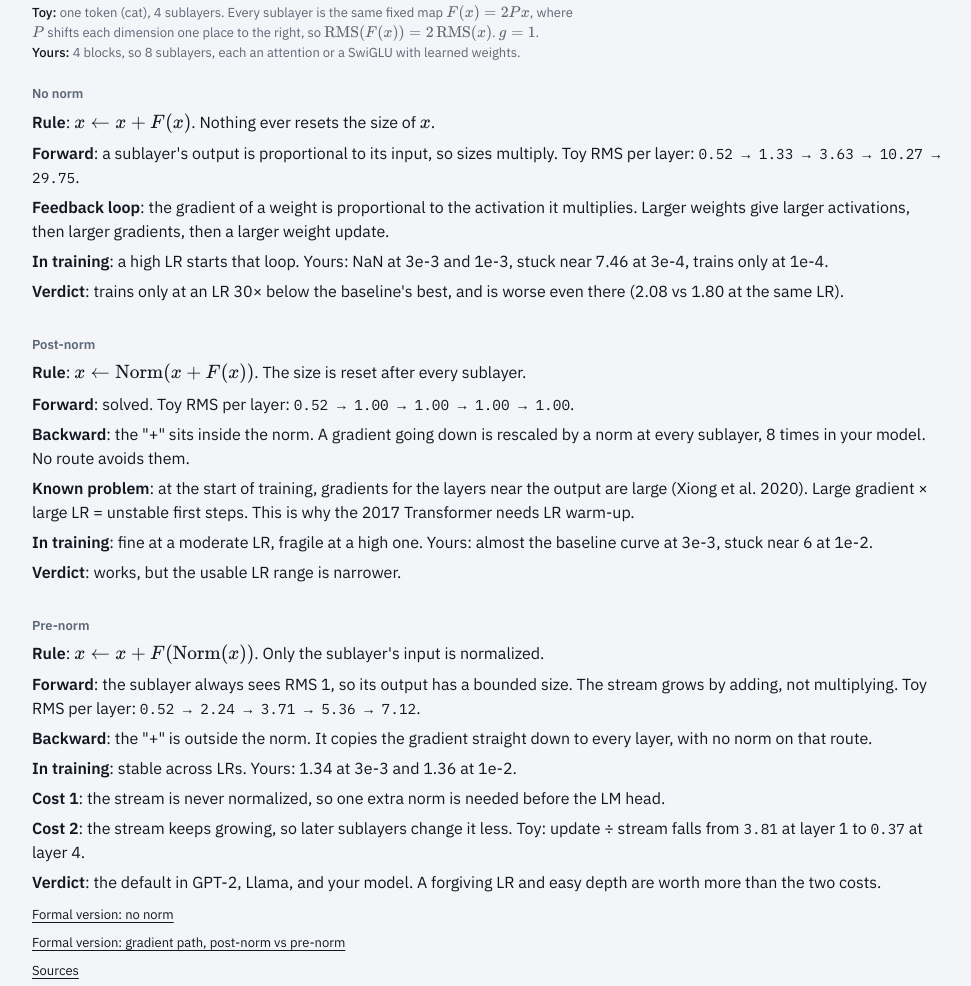
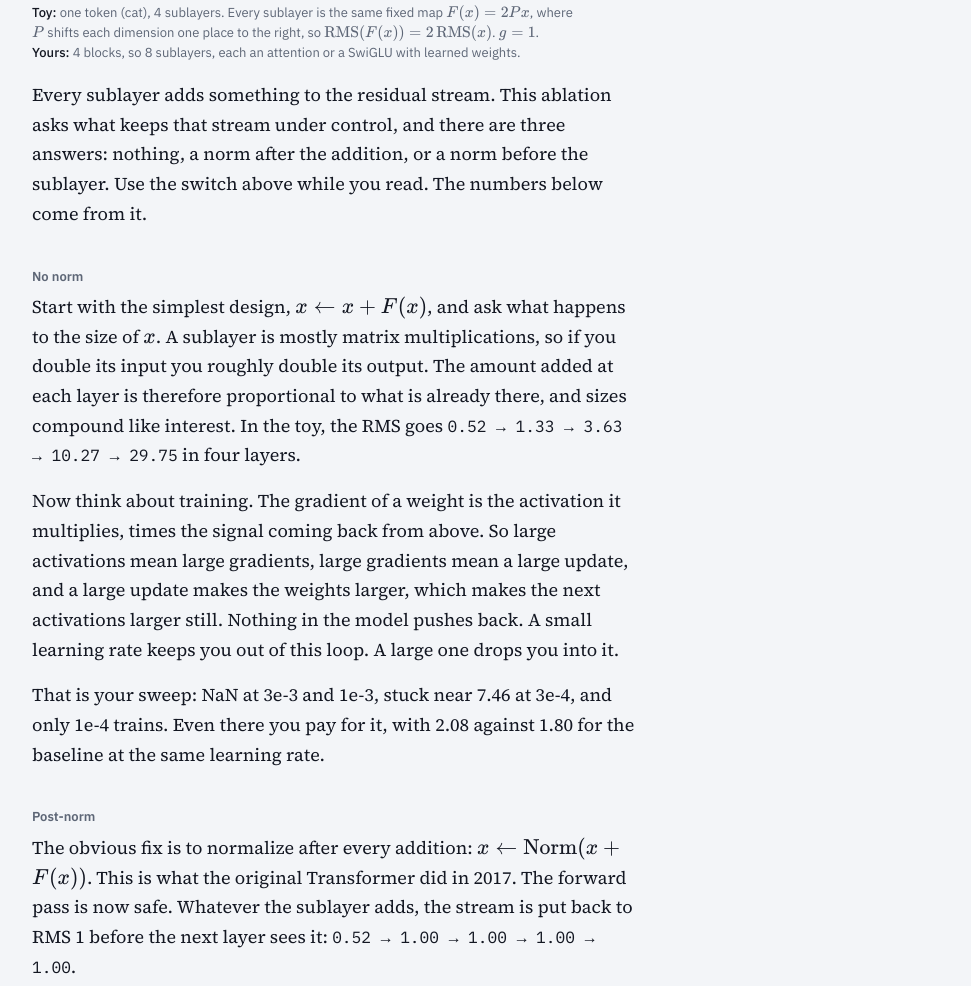
Before and after one commit to ym820/llm-notebook, a plain HTML site: page rmsnorm.html in a window 1280 px wide. Shown: the part 3445-4431 px from the top of the page, without its empty margins (260-1231 px from the left). Drawn offline with nearby package versions, Linux system fonts and the light colour scheme.

Commit message:
Write ablation analysis as lecture-style prose
Co-Authored-By: Claude Fable 5.2 <noreply@anthropic.com>

```diff
--- a/rmsnorm.html
+++ b/rmsnorm.html
@@ -150,34 +150,31 @@
       </div>
       <p class="toy"><b>Toy:</b> one token (cat), 4 sublayers. Every sublayer is the same fixed map \(F(x)=2Px\), where \(P\) shifts each dimension one place to the right, so \(\mathrm{RMS}(F(x))=2\,\mathrm{RMS}(x)\). \(g=1\).<br><b>Yours:</b> 4 blocks, so 8 sublayers, each an attention or a SwiGLU with learned weights.</p>
 
+      <div class="prose">
+        <p>Every sublayer adds something to the residual stream. This ablation asks what keeps that stream under control, and there are three answers: nothing, a norm after the addition, or a norm before the sublayer. Use the switch above while you read. The numbers below come from it.</p>
+      </div>
+
       <div class="sub">No norm</div>
-      <div class="lines">
-        <p><b>Rule</b>: \(x \leftarrow x + F(x)\). Nothing ever resets the size of \(x\).</p>
-        <p><b>Forward</b>: a sublayer's output is proportional to its input, so sizes multiply. Toy RMS per layer: <span id="seqNo"></span>.</p>
-        <p><b>Feedback loop</b>: the gradient of a weight is proportional to the activation it multiplies. Larger weights give larger activations, then larger gradients, then a larger weight update.</p>
-        <p><b>In training</b>: a high LR starts that loop. Yours: NaN at 3e-3 and 1e-3, stuck near 7.46 at 3e-4, trains only at 1e-4.</p>
-        <p><b>Verdict</b>: trains only at an LR 30× below the baseline's best, and is worse even there (2.08 vs 1.80 at the same LR).</p>
+      <div class="prose">
+        <p>Start with the simplest design, \(x \leftarrow x + F(x)\), and ask what happens to the size of \(x\). A sublayer is mostly matrix multiplications, so if you double its input you roughly double its output. The amount added at each layer is therefore proportional to what is already there, and sizes compound like interest. In the toy, the RMS goes <span id="seqNo"></span> in four layers.</p>
+        <p>Now think about training. The gradient of a weight is the activation it multiplies, times the signal coming back from above. So large activations mean large gradients, large gradients mean a large update, and a large update makes the weights larger, which makes the next activations larger still. Nothing in the model pushes back. A small learning rate keeps you out of this loop. A large one drops you into it.</p>
+        <p>That is your sweep: NaN at 3e-3 and 1e-3, stuck near 7.46 at 3e-4, and only 1e-4 trains. Even there you pay for it, with 2.08 against 1.80 for the baseline at the same learning rate.</p>
       </div>
 
       <div class="sub">Post-norm</div>
-      <div class="lines">
-        <p><b>Rule</b>: \(x \leftarrow \mathrm{Norm}(x + F(x))\). The size is reset after every sublayer.</p>
-        <p><b>Forward</b>: solved. Toy RMS per layer: <span id="seqPost"></span>.</p>
-        <p><b>Backward</b>: the "+" sits inside the norm. A gradient going down is rescaled by a norm at every sublayer, 8 times in your model. No route avoids them.</p>
-        <p><b>Known problem</b>: at the start of training, gradients for the layers near the output are large (Xiong et al. 2020). Large gradient × large LR = unstable first steps. This is why the 2017 Transformer needs LR warm-up.</p>
-        <p><b>In training</b>: fine at a moderate LR, fragile at a high one. Yours: almost the baseline curve at 3e-3, stuck near 6 at 1e-2.</p>
-        <p><b>Verdict</b>: works, but the usable LR range is narrower.</p>
+      <div class="prose">
+        <p>The obvious fix is to normalize after every addition: \(x \leftarrow \mathrm{Norm}(x + F(x))\). This is what the original Transformer did in 2017. The forward pass is now safe. Whatever the sublayer adds, the stream is put back to RMS 1 before the next layer sees it: <span id="seqPost"></span>.</p>
+        <p>The trouble is in the backward pass. Look at where the "+" is: inside the norm. In a residual network, the "+" is what lets a gradient travel from the loss down to the first layer without being altered. Here that route goes through a norm at every sublayer, eight of them in your model, and each one rescales the gradient by an amount that depends on the current weights. Xiong et al. (2020) worked out the consequence: at the start of training, the layers near the output receive large gradients. Multiply a large gradient by a large learning rate and the first few steps can wreck the model. This is why post-norm Transformers are trained with learning rate warm-up.</p>
+        <p>Your runs show it. At 3e-3, post-norm is almost indistinguishable from the baseline. At 1e-2 it sits near 6 for most of training, while the pre-norm baseline at 1e-2 reaches 1.36. So post-norm works, but only inside a narrower range of learning rates.</p>
       </div>
 
       <div class="sub">Pre-norm</div>
-      <div class="lines">
-        <p><b>Rule</b>: \(x \leftarrow x + F(\mathrm{Norm}(x))\). Only the sublayer's input is normalized.</p>
-        <p><b>Forward</b>: the sublayer always sees RMS 1, so its output has a bounded size. The stream grows by adding, not multiplying. Toy RMS per layer: <span id="seqPre"></span>.</p>
-        <p><b>Backward</b>: the "+" is outside the norm. It copies the gradient straight down to every layer, with no norm on that route.</p>
-        <p><b>In training</b>: stable across LRs. Yours: 1.34 at 3e-3 and 1.36 at 1e-2.</p>
-        <p><b>Cost 1</b>: the stream is never normalized, so one extra norm is needed before the LM head.</p>
-        <p><b>Cost 2</b>: the stream keeps growing, so later sublayers change it less. Toy: update ÷ stream falls from <span id="rel1"></span> at layer 1 to <span id="rel4"></span> at layer 4.</p>
-        <p><b>Verdict</b>: the default in GPT-2, Llama, and your model. A forgiving LR and easy depth are worth more than the two costs.</p>
+      <div class="prose">
+        <p>Pre-norm takes the norm off the stream and puts it on the sublayer's input: \(x \leftarrow x + F(\mathrm{Norm}(x))\). That one move addresses both problems.</p>
+        <p>Take the forward pass first. The sublayer always sees an input with RMS 1, no matter how large the stream has become, so its output has a bounded size. The stream now grows by adding a bounded amount per layer, not by multiplying: <span id="seqPre"></span>. Compare the last number with no norm.</p>
+        <p>Then the backward pass. The "+" is outside the norm, so the gradient is copied straight down to every layer with nothing on that route. Each layer hears from the loss directly, plus whatever arrives through the sublayers above it. That is why your baseline is comfortable at both 3e-3 (1.34) and 1e-2 (1.36).</p>
+        <p>It is not free. First, nothing ever normalizes the stream itself, so you need one more norm before the LM head. That is your <code>ln_final</code>. Second, the stream keeps growing while each update stays the same size, so later layers change it proportionally less. In the toy, the update is <span id="rel1"></span> times the stream at layer 1 and <span id="rel4"></span> times at layer 4.</p>
+        <p>So which one do people use? Pre-norm. GPT-2 made the switch in 2019, and Llama and your model follow it. The reasoning is practical: when you stack many layers, you want a model that trains at whatever reasonable learning rate you pick, and one extra norm is a small price for that.</p>
       </div>
 
       <details class="aside"><summary>Formal version: no norm</summary>
--- a/style.css
+++ b/style.css
@@ -204,5 +204,7 @@ div.cell { display: grid; place-items: center; }
 .cmp tr:first-child th { border-top: 0; }
 .cmp td:first-child { white-space: nowrap; }
 .node-pad > .lines { margin-bottom: 10px; }
-.lines span[id] { font-family: var(--mono); font-size: 0.9em; }
+.lines span[id], .prose span[id] { font-family: var(--mono); font-size: 0.9em; }
 details.aside .derive { margin-top: 10px; color: var(--ink); }
+.node-pad > .prose { margin-top: 18px; }
+.sub + .prose { margin-top: 0; }
```
Also changed, not shown: 1 other file.
